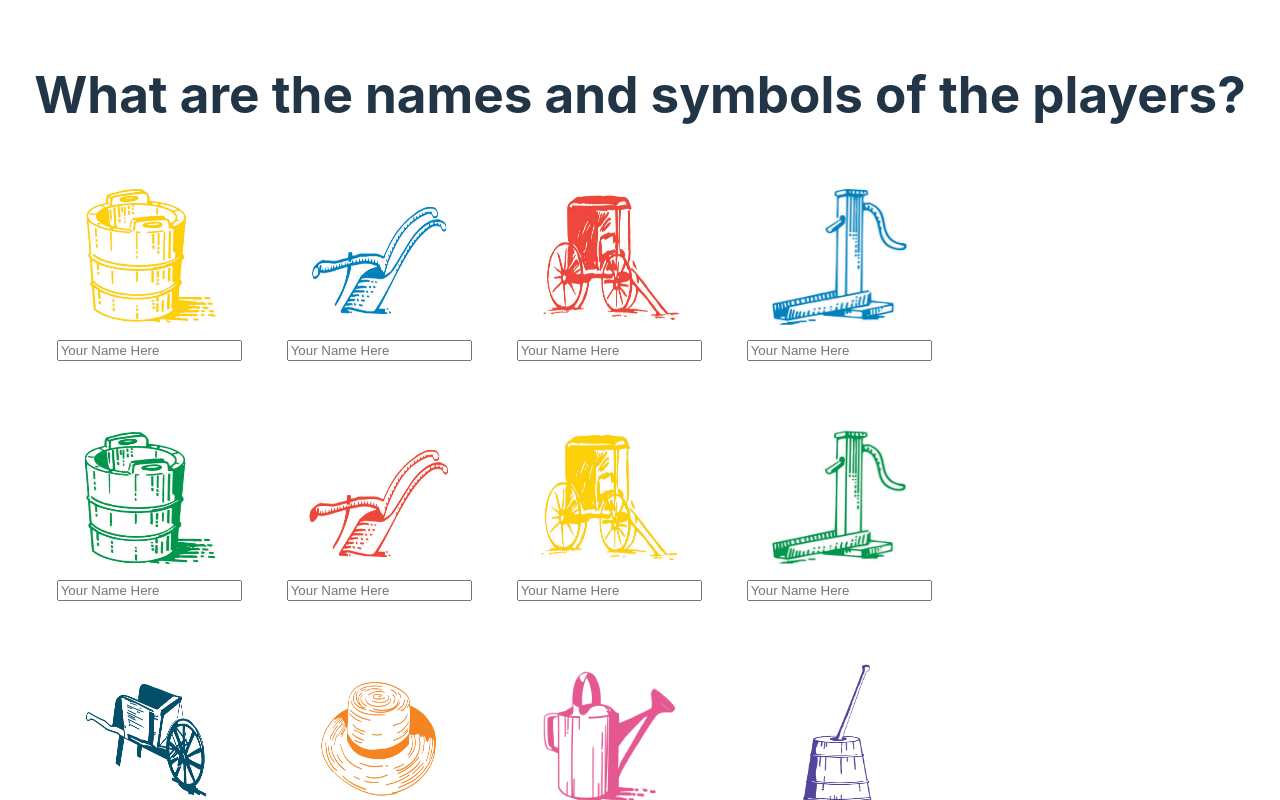
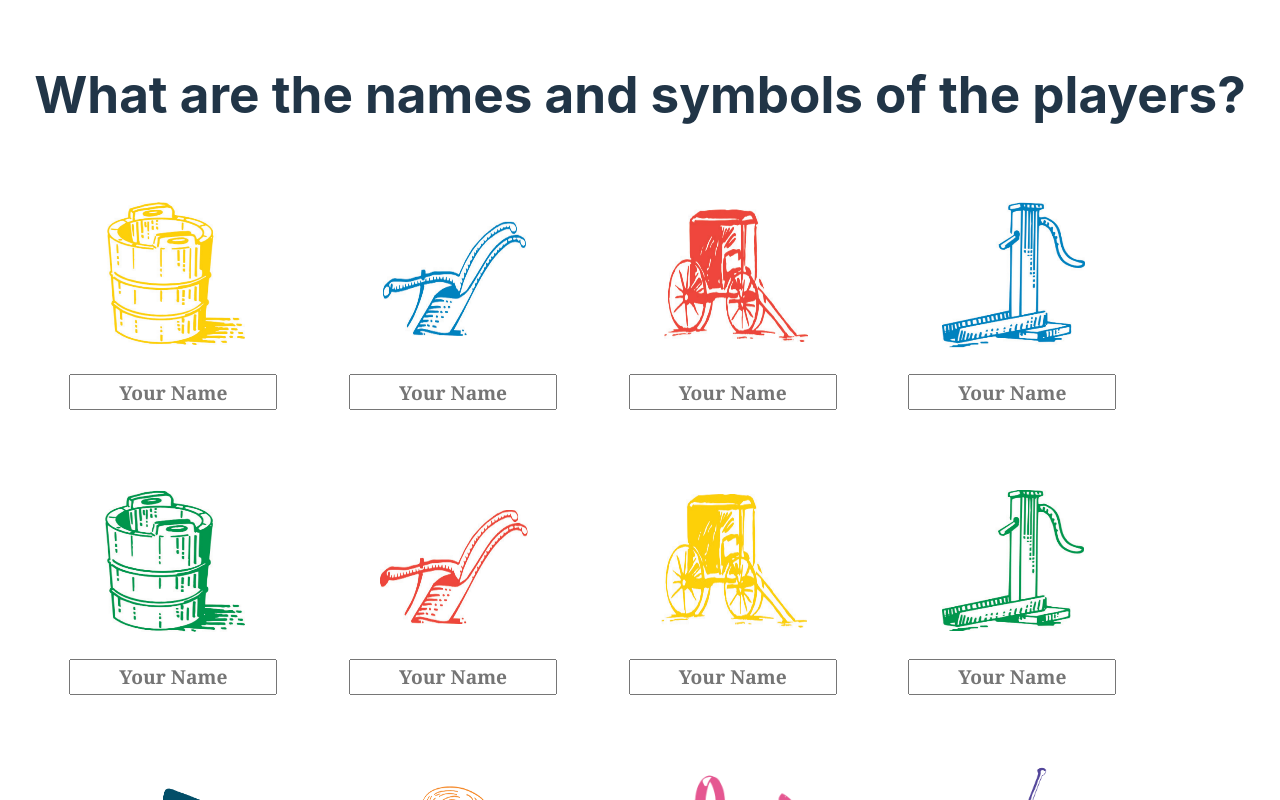
Before and after one commit to georgekouts108/dutch-blitz-scoreboard, a React (Vite) app in the folder db-scoreboard/: page /player-info in a window 1280 px wide. Shown: the top 800 px of the page. Built offline with nearby package versions, Linux system fonts and the light colour scheme.

Commit message:
#39 began styling the player info page

```diff
--- /dev/null
+++ b/db-scoreboard/src/assets/rank_images/ranks.jsx
@@ -0,0 +1,21 @@
+import rank1 from '../rank_images/1st.gif'
+import rank2 from '../rank_images/2nd.gif'
+import rank3 from '../rank_images/3rd.gif'
+import rank4 from '../rank_images/4th.gif'
+import rank5 from '../rank_images/5th.gif'
+import rank6 from '../rank_images/6th.gif'
+import rank7 from '../rank_images/7th.gif'
+import rank8 from '../rank_images/8th.gif'
+import rank9 from '../rank_images/9th.gif'
+import rank10 from '../rank_images/10th.gif'
+import rank11 from '../rank_images/11th.gif'
+import rank12 from '../rank_images/12th.gif'
+
+export const rankIcons = [rank1, rank2, rank3, rank4, rank5, rank6, rank7,
+    rank8, rank9, rank10, rank11, rank12];
+
+export const Ranks = {
+    FIRST: "1st", SECOND: "2nd", THIRD: "3rd", FOURTH: "4th",
+    FIFTH: "5th", SIXTH: "6th", SEVENTH: "7th", EIGHTH: "8th",
+    NINETH: "9th", TENTH: "10th", ELEVENTH: "11th", TWELVETH: "12th"
+};
--- a/db-scoreboard/src/assets/ranks.jsx
+++ /dev/null
@@ -1,21 +0,0 @@
-import rank1 from './rank_images/1st.gif'
-import rank2 from './rank_images/2nd.gif'
-import rank3 from './rank_images/3rd.gif'
-import rank4 from './rank_images/4th.gif'
-import rank5 from './rank_images/5th.gif'
-import rank6 from './rank_images/6th.gif'
-import rank7 from './rank_images/7th.gif'
-import rank8 from './rank_images/8th.gif'
-import rank9 from './rank_images/9th.gif'
-import rank10 from './rank_images/10th.gif'
-import rank11 from './rank_images/11th.gif'
-import rank12 from './rank_images/12th.gif'
-
-export const rankIcons = [rank1, rank2, rank3, rank4, rank5, rank6, rank7,
-    rank8, rank9, rank10, rank11, rank12];
-
-export const Ranks = {
-    FIRST: "1st", SECOND: "2nd", THIRD: "3rd", FOURTH: "4th",
-    FIFTH: "5th", SIXTH: "6th", SEVENTH: "7th", EIGHTH: "8th",
-    NINETH: "9th", TENTH: "10th", ELEVENTH: "11th", TWELVETH: "12th"
-};
--- a/db-scoreboard/src/components/GameStatistics.jsx
+++ b/db-scoreboard/src/components/GameStatistics.jsx
@@ -1,6 +1,6 @@
 import React, { useState, useEffect } from "react";
 import { useNavigate, useLocation } from 'react-router-dom';
-import { Ranks } from "../assets/ranks";
+import { Ranks } from "../assets/rank_images/ranks";
 import { cardSymbols, cardSymbolNames } from "../assets/card_symbols/card_symbols";
 
 import ScoreChart from "./ScoresChart";
--- /dev/null
+++ b/db-scoreboard/src/components/IconPicker.jsx
@@ -0,0 +1,23 @@
+import React, { useState, useEffect } from "react";
+import { useNavigate, useLocation } from 'react-router-dom';
+import '../styles/playerInfoPage.css'
+import { cardSymbols } from "../assets/card_symbols/card_symbols";
+
+function IconPicker(props) {
+    const navigate = useNavigate();
+    const location = useLocation();
+    return (
+        <>
+            <div className="icon-card">
+                <img className="player-icon-2" src={cardSymbols[props._index]} alt="hhh" height={150} width={150}/>
+                <input className="text-box" id={"playerNameID_"+(props._index)}
+                    type="text"
+                    value={props._value}
+                    onChange={(e) =>props.onInputChange(props._index, e.target.value)}
+                    placeholder={"Your Name"}
+                />
+            </div>
+        </>
+    )
+}
+export default IconPicker;
--- a/db-scoreboard/src/components/PlayerinfoPage.jsx
+++ b/db-scoreboard/src/components/PlayerinfoPage.jsx
@@ -1,8 +1,8 @@
 import React, { useState, useEffect } from "react";
 import { useNavigate, useLocation } from 'react-router-dom';
-
 import '../styles/playerInfoPage.css'
 import { cardSymbols } from "../assets/card_symbols/card_symbols";
+import IconPicker from "./IconPicker";
 
 function PlayerinfoPage() {
     const navigate = useNavigate();
@@ -58,75 +58,20 @@ function PlayerinfoPage() {
     }
 
     return (
-        <>
+        <div className="player-info-form">
             <h1>What are the names and symbols of the players?</h1>
-            <br/>
-            <div className="player-info-form">
-            <form onSubmit={confirmPlayerInfo}>
-                <div className="row">
-                {
-                    playerNames.slice(0,4).map((value, index) => (
-                        <div className="block" key={index}>
-                            <div>
-                            <img src={cardSymbols[index]} alt="hhh" height={150} width={150}/>
+                <form onSubmit={confirmPlayerInfo}>
+                    {
+                        playerNames.map((value, index) => (
+                            <div className="block" key={index}>
+                                <IconPicker _index={index} _value={value} onInputChange={updatePlayerName}/>
                             </div>
-
-                            <input id={"playerNameID_"+(index)}
-                                type="text"
-                                value={value}
-                                onChange={(e) => updatePlayerName(index, e.target.value)}
-                                placeholder={`Your Name Here`}
-                            />
-                            <br/><br/>
-                        </div>
-                    ))
-                }
-                </div><br/><br/><br/><br/><br/><br/><br/><br/><br/><br/>
-                <div className="row">
-                {
-                    playerNames.slice(4,8).map((value, index) => (
-                        <div className="block" key={index+4}>
-                            <div>
-                            <img src={cardSymbols[index+4]} alt="hhh" height={150} width={150}/>
-                            </div>
-
-                            <input id={"playerNameID_"+(index+4)}
-                                type="text"
-                                value={value}
-                                onChange={(e) => updatePlayerName(index+4, e.target.value)}
-                                placeholder={`Your Name Here`}
-                            />
-                            <br/><br/>
-                        </div>
-                    ))
-                }
-                </div><br/><br/><br/><br/><br/><br/><br/><br/><br/><br/>
-                <div className="row">
-                {
-                    playerNames.slice(8).map((value, index) => (
-                        <div className="block" key={index+8}>
-                            <div>
-                            <img src={cardSymbols[index+8]} alt="hhh" height={150} width={150}/>
-                            </div>
-
-                            <input id={"playerNameID_"+(index+8)}
-                                type="text"
-                                value={value}
-                                onChange={(e) => updatePlayerName(index+8, e.target.value)}
-                                placeholder={`Your Name Here`}
-                            />
-                            <br/><br/>
-                        </div>
-                    ))
-                }
-                </div>
-                <br/>
-                <br></br><br></br><br></br><br></br><br></br><br></br><br></br><br></br><br></br>
-                <button type="submit">Confirm Player Information</button><br /><br />
-            </form>
-            </div>
+                        ))
+                    }
+                    <button className="confirm-btn" type="submit">Confirm Player Information</button><br /><br />
+                </form>
             <br></br>
-        </>
+        </div>
     )
 }
 export default PlayerinfoPage;
--- a/db-scoreboard/src/components/RoundResults.jsx
+++ b/db-scoreboard/src/components/RoundResults.jsx
@@ -1,7 +1,7 @@
 import React, { useState, useEffect } from "react";
 import { useNavigate, useLocation } from 'react-router-dom';
 import { cardSymbols } from "../assets/card_symbols/card_symbols";
-import { Ranks } from "../assets/ranks";
+import { Ranks } from "../assets/rank_images/ranks";
 import { getRoundTimeComment } from "../assets/comments/roundTimeComments";
 
 function RoundResults() {
--- a/db-scoreboard/src/components/ScoreBanner.jsx
+++ b/db-scoreboard/src/components/ScoreBanner.jsx
@@ -1,7 +1,7 @@
 import React from "react";
 import '../styles/scoreBanner.css'
 import { cardSymbols } from "../assets/card_symbols/card_symbols";
-import { rankIcons } from "../assets/ranks";
+import { rankIcons } from "../assets/rank_images/ranks";
 
 function ScoreBanner(props) {
     let rank_str = props.p_rank+""
--- a/db-scoreboard/src/components/WinningPointsPage.jsx
+++ b/db-scoreboard/src/components/WinningPointsPage.jsx
@@ -1,6 +1,6 @@
 import React, { useState } from "react";
 import { useNavigate, useLocation } from 'react-router-dom';
-import { Ranks } from "../assets/ranks";
+import { Ranks } from "../assets/rank_images/ranks";
 
 function WinningPointsPage() {
     const navigate = useNavigate();
--- a/db-scoreboard/src/styles/playerInfoPage.css
+++ b/db-scoreboard/src/styles/playerInfoPage.css
@@ -1,13 +1,52 @@
-.row {
-    width: 100%;
-    margin: 0 auto;
-  }
 .block {
-    width: 230px;
+    width: 23%;
     float: left;
 }
 
 .player-info-form {
     width: auto;
-    margin: auto;
+    margin: 0;
+    text-align: center;
 }
+
+.icon-card {
+    border: 1px solid white;
+    border-radius: 20px;
+    padding: 10%;
+    margin: 3%;
+    width:210px;
+    height:210px;
+    display: grid;
+    grid-template-columns: 1fr;
+    grid-template-rows: 1fr 1fr 1fr 1fr 1fr 1fr 1fr;
+    position:relative;
+  }
+
+  .player-icon-2 {
+    height: 160px;
+    width: 160px;
+    border-width: 40px;
+    border-radius: 20%;
+    margin-bottom: 10px;
+    margin-left: 25px;
+    position:absolute;
+    grid-column: 1;
+    grid-row: 1;
+}
+
+  .text-box {
+    text-align: center;
+    font-size: larger;
+    color: rgb(0, 255, 0);
+    font-weight: bold;
+    font-family: Georgia, 'Times New Roman', Times, serif;
+    height: 30px;
+    width: 200px;
+    position: absolute;
+    grid-column: 1;
+    grid-row: 7;
+}
+
+.confirm-btn {
+    margin: 3%;
+}
```
